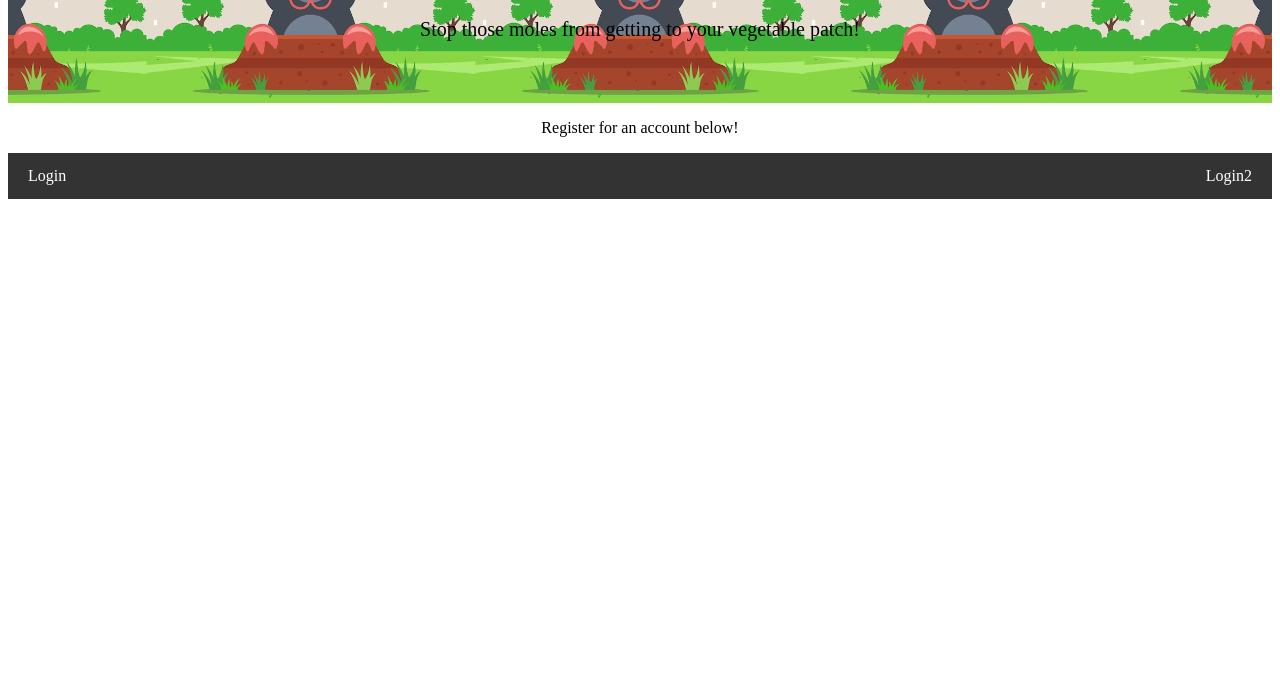
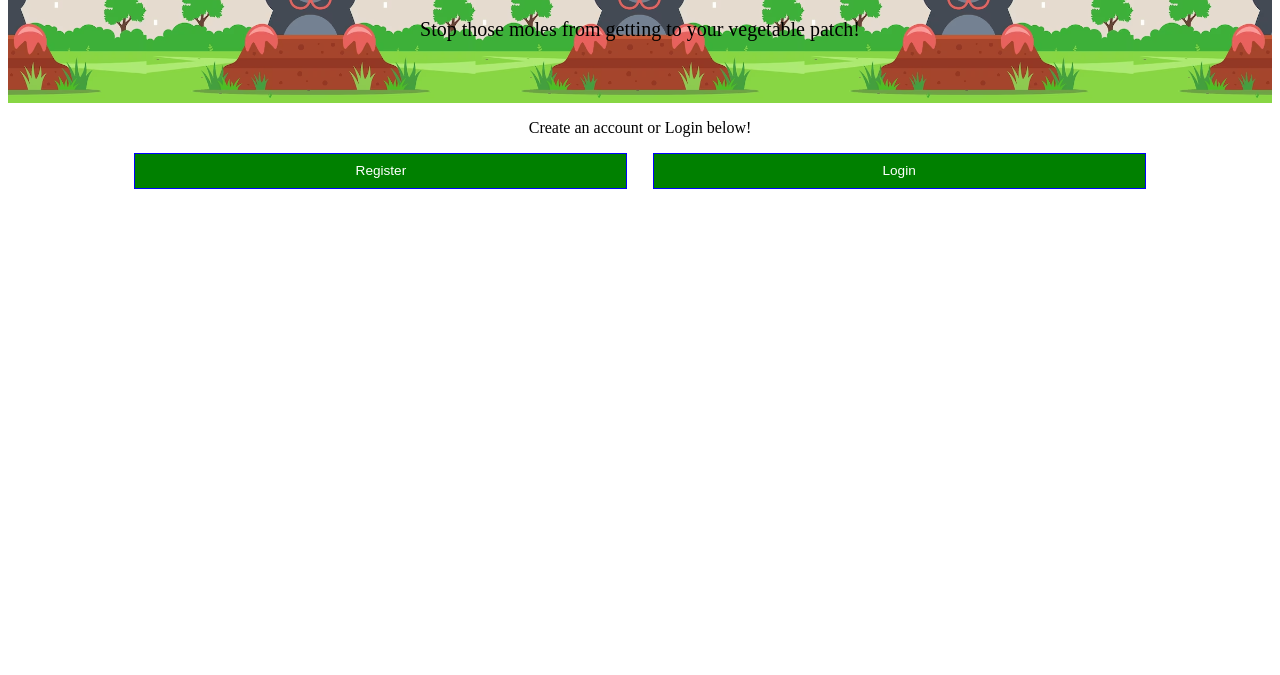
Before and after one commit to Blujuse/Web-Page-and-Game, a plain HTML site: page index.html in a window 1280 px wide. Shown: the part 125-800 px from the top of the page. Drawn offline with Linux system fonts and the light colour scheme.

Commit message:
Added Login & Register Buttons

```diff
--- a/index.html
+++ b/index.html
@@ -22,7 +22,7 @@
         <div class="header">
             <!-- Sections begining with h indicate headers, e.g. h1, h2, h3 -->
             <h1>
-                Welcome to Mole Masher!
+                Mole Masher!
             </h1>
 
             <!-- p defines a paragraph on the page -->
@@ -33,16 +33,16 @@
 
         <div class="seperator">
             <p>
-                Register for an account below!
+                Create an account or Login below!
             </p>
         </div>
 
-        <div class="navbar">
-            <!-- a represents a hyperlink element, the href specifies the linked page -->
-            <a href="login.html">Login</a>
+        <div class="loginButtons">
+            <!-- onlcick tells the button what to do when clicked, the href specifies the linked page to go to -->
+            <button onclick="window.location.href='register.html';" class="left">Register</button>
 
-            <!-- the class part in this is derived from the navbar class this is in, "right" moves it to the right -->
-            <a href="login.html" class="right">Login2</a>
+            <!-- the class part in this is derived from the button class this is in, "right" moves it to the right -->
+            <button onclick="window.location.href='login.html';" class="right">Login</button>
         </div>
     </body>
 </html>
--- a/resources/css/style.css
+++ b/resources/css/style.css
@@ -24,39 +24,46 @@
     font-size: 20px;
 }
 
+/* SEPERATE HEADER FROM BUTTONS */
+
 .seperator
 {
     text-align: center;
 }
 
-/* Again, a class is created, this time called navbar */
-.navbar
+/* LOGIN BUTTONS */
+
+.loginButtons
 {
-    /* Overflow controls content, such as text, when it leaves an elements box */
-    overflow: hidden;
-    background-color: #333;
+    display: flex;
+    justify-content: space-between;
+    align-items: center;
 }
 
-/* This creates a class which will only effect the a parts in html */
-.navbar a
+.loginButtons button:hover
 {
-    float: left;
-    display: block;
-    color: white;
-    text-align: center;
-    padding: 14px 20px;
-    text-decoration: none;
+    background-color: brown;
 }
 
-/* This part of navbar will only be used if the class right is also used */
-.navbar a.right
+.loginButtons button
 {
-    float: right;
+    background-color: green;
+    border: 1px solid blue;
+    color: white;
+    padding: 0.75% 10%;
+    cursor: pointer;
+    font-size: 85%;
+    flex: 1;
+    margin: 0 10%;
+    min-width: 50px;
 }
 
-/* This part of navbar will tell html what to do when a mouse is hovering over an "a" element*/
-.navbar a:hover
+.loginButtons button.left
 {
-    background-color: #ddd;
-    color: black;
+    margin-right: 1%;
 }
+
+.loginButtons button.right
+{
+    margin-left: 1%;
+}
```
Also changed, not shown: register.html (added).
